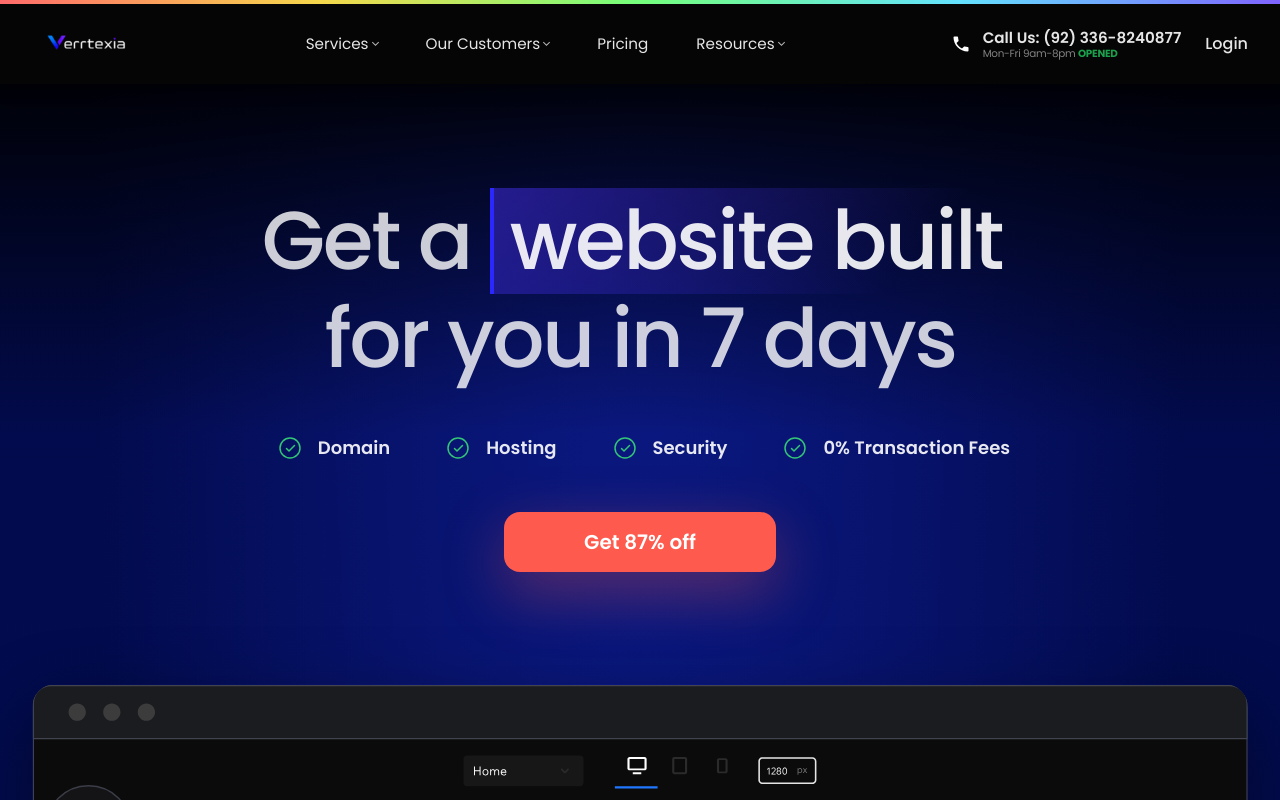
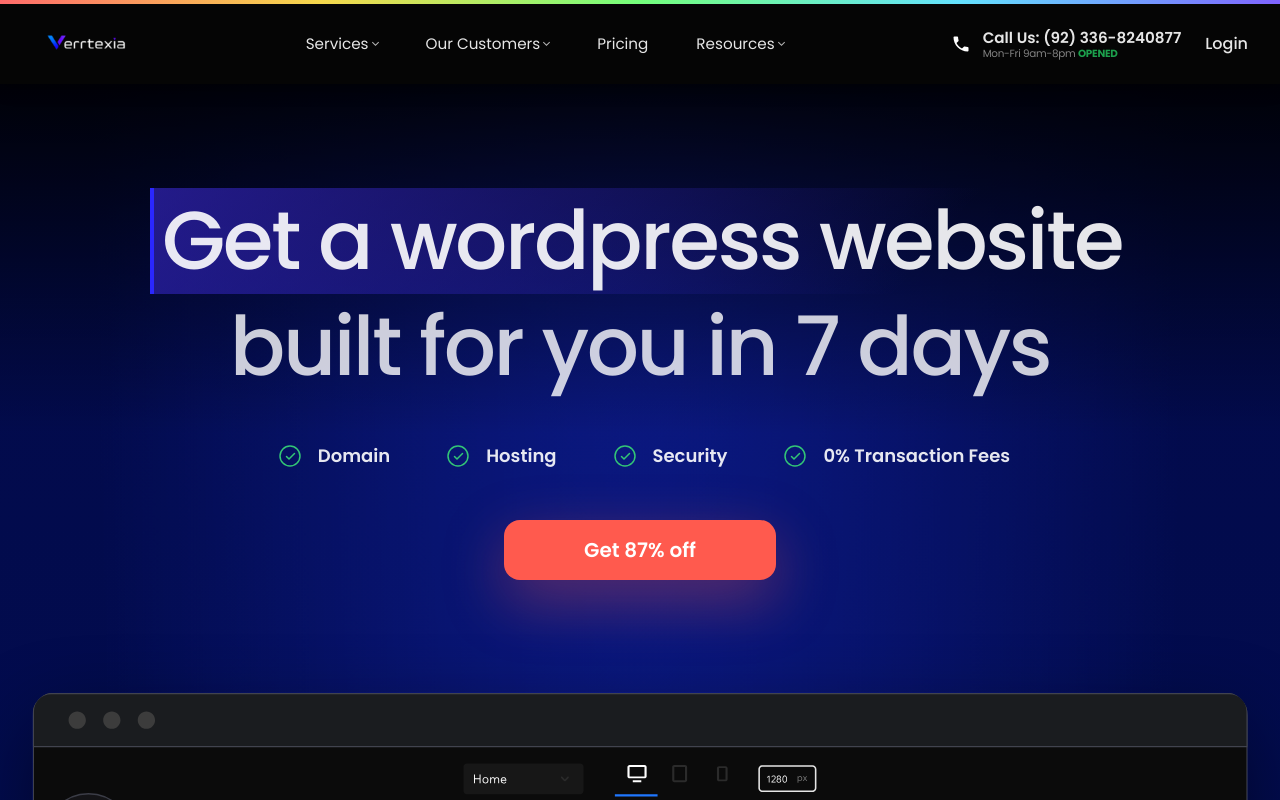
Before and after one commit to tahaawan0094/Vertexia-25-5-26, a Next.js app: page /done-for-you-website in a window 1280 px wide. Shown: the top 800 px of the page. Built offline with nearby package versions, Linux system fonts and the light colour scheme.

Commit message:
done hogya

```diff
--- a/components/sections/DoneForYouHeroSection.tsx
+++ b/components/sections/DoneForYouHeroSection.tsx
@@ -8,10 +8,17 @@ export default function DoneForYouHeroSection() {
         aria-hidden="true"
       />
       <div className="relative z-10 mx-auto flex max-w-[1280px] flex-col items-center justify-start gap-8 px-4 py-10 sm:px-6 sm:py-14 lg:px-8">
-        <h1 className="text-balance mx-auto max-w-[960px] text-[110px] leading-[118px] font-medium tracking-[-0.03em] text-white/80 sm:text-[82px] sm:leading-[90px]">
-          Get a <span className="box-decoration-clone inline-block border-l-4 border-[#2a27ff] bg-[linear-gradient(-50deg,rgba(58,41,209,0)_22%,rgba(58,41,209,0.6))] px-4 py-2 text-white/90">website built</span>
-          <span className="block">for you in 7 days</span>
-        </h1>
+        <h1 className="mx-auto max-w-[1200px] text-[110px] leading-[118px] font-medium tracking-[-0.03em] text-white/80 sm:text-[82px] sm:leading-[90px]">
+  <div>
+    <span className="box-decoration-clone inline-block border-l-4 border-[#2a27ff] bg-[linear-gradient(-50deg,rgba(58,41,209,0)_22%,rgba(58,41,209,0.6))] px-2 py-2 text-white/90">
+      Get a wordpress website
+    </span>
+  </div>
+
+  <div className="mt-2">
+    built for you in 7 days
+  </div>
+</h1>
 
 <div className="flex flex-wrap justify-center  text-left">
           {[
```
